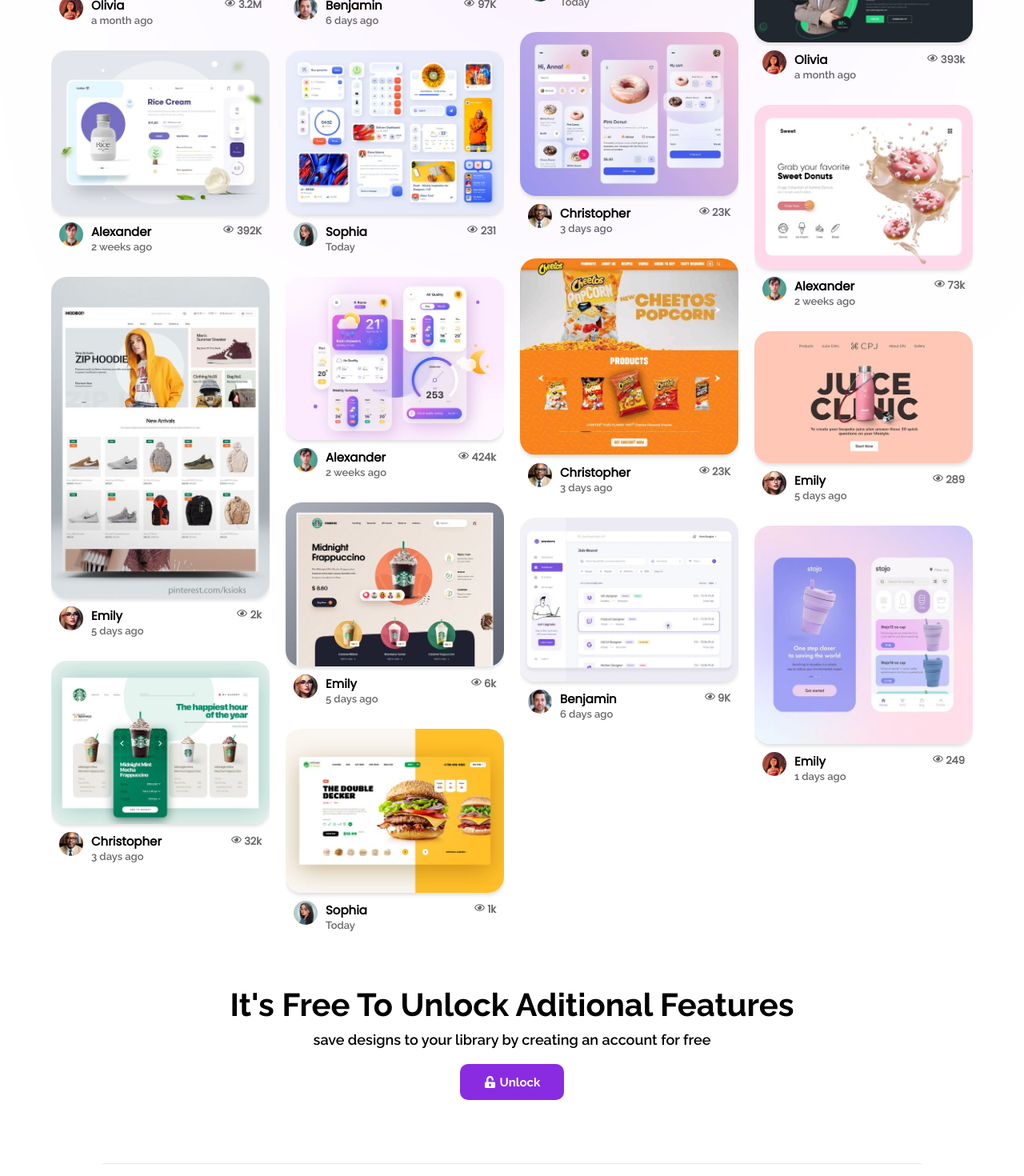
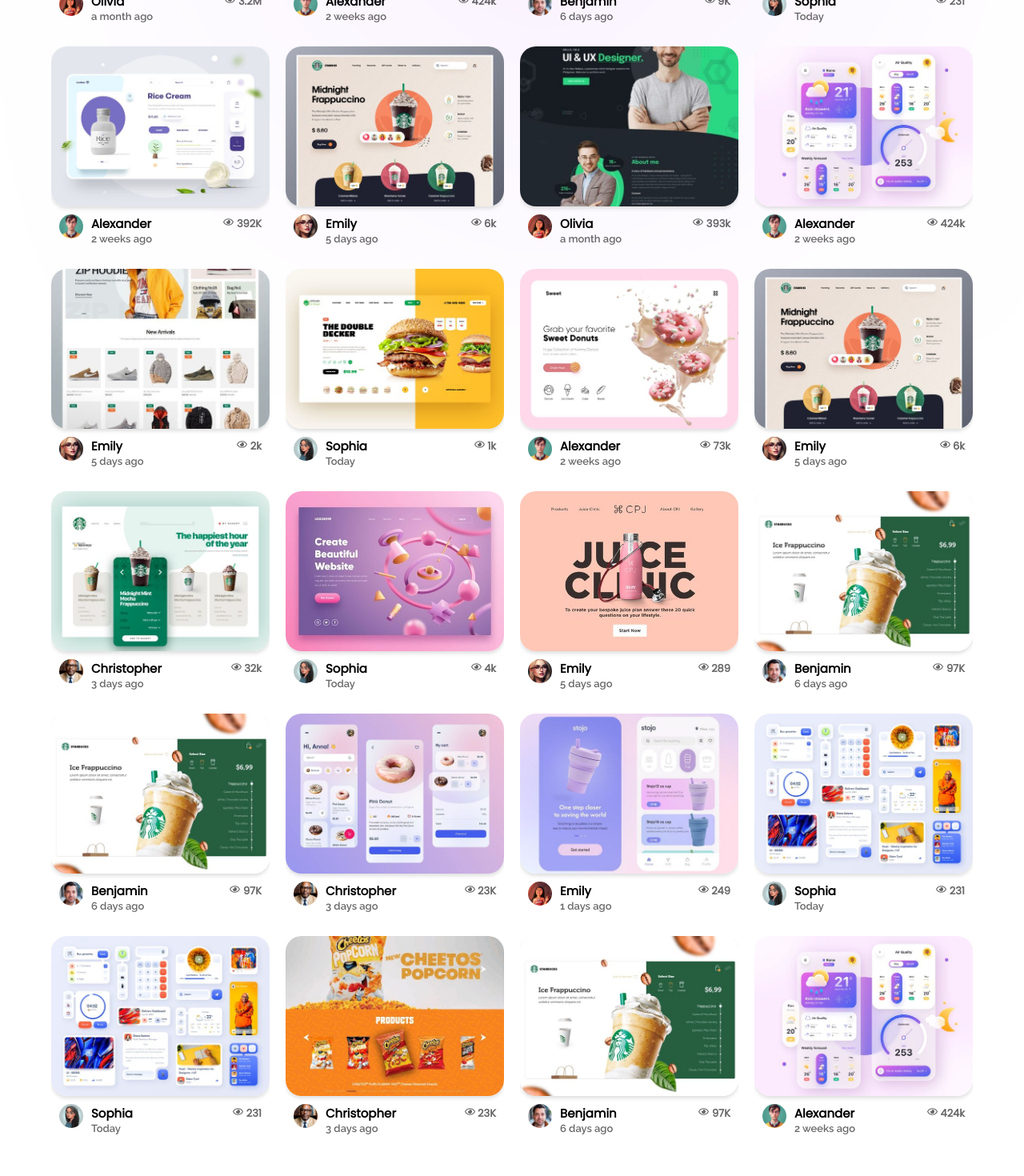
Before and after one commit to kevindermot99/bytehub, a React (Vite) app in the folder client/: page / in a window 1280 px wide. Shown: the part 800-2270 px from the top of the page at 80% size. Built offline with nearby package versions, Linux system fonts and the light colour scheme; no server answers; a web font is replaced by a local one.

Commit message:
updated columns a fixed card height

```diff
--- a/client/src/index.css
+++ b/client/src/index.css
@@ -609,7 +609,8 @@
 
 .gallery-item img.post {
   width: 100%;
-  height: auto;
+  height: 200px;
+  object-fit: cover;
   display: block;
   border-radius: 20px;
   box-shadow: 0px 3px 4px 0px #d3d3d3af;
--- a/client/src/pages/LandingPage.jsx
+++ b/client/src/pages/LandingPage.jsx
@@ -240,6 +240,83 @@
           </div>
         </div>
 
+        <div className="gallery-item">
+          <img className='post' src={design5} />
+          <div className='owner'>
+            <img className='profile' src={person5} />
+            <div className='op-details'>
+              <h1><span>Benjamin</span><span><FaRegEye /> 97K</span></h1>
+              <p>6 days ago</p>
+            </div>
+          </div>
+        </div>
+
+        <div className="gallery-item">
+          <img className='post' src={design3} />
+          <div className='owner'>
+            <img className='profile' src={person3} />
+            <div className='op-details'>
+              <h1><span>Sophia</span><span><FaRegEye /> 231</span></h1>
+              <p>Today</p>
+            </div>
+          </div>
+        </div>
+
+        <div className="gallery-item">
+          <img className='post' src={design7} />
+          <div className='owner'>
+            <img className='profile' src={person1} />
+            <div className='op-details'>
+              <h1><span>Alexander</span><span><FaRegEye /> 424k</span></h1>
+              <p>2 weeks ago</p>
+            </div>
+          </div>
+        </div>
+
+        <div className="gallery-item">
+          <img className='post' src={design8} />
+          <div className='owner'>
+            <img className='profile' src={person2} />
+            <div className='op-details'>
+              <h1><span>Emily</span><span><FaRegEye /> 6k</span></h1>
+              <p>5 days ago</p>
+            </div>
+          </div>
+        </div>
+
+        <div className="gallery-item">
+          <img className='post' src={design5} />
+          <div className='owner'>
+            <img className='profile' src={person5} />
+            <div className='op-details'>
+              <h1><span>Benjamin</span><span><FaRegEye /> 97K</span></h1>
+              <p>6 days ago</p>
+            </div>
+          </div>
+        </div>
+
+        <div className="gallery-item">
+          <img className='post' src={design3} />
+          <div className='owner'>
+            <img className='profile' src={person3} />
+            <div className='op-details'>
+              <h1><span>Sophia</span><span><FaRegEye /> 231</span></h1>
+              <p>Today</p>
+            </div>
+          </div>
+        </div>
+
+        <div className="gallery-item">
+          <img className='post' src={design7} />
+          <div className='owner'>
+            <img className='profile' src={person1} />
+            <div className='op-details'>
+              <h1><span>Alexander</span><span><FaRegEye /> 424k</span></h1>
+              <p>2 weeks ago</p>
+            </div>
+          </div>
+        </div>
+
       </div>
 
       <div className='library'>
```
